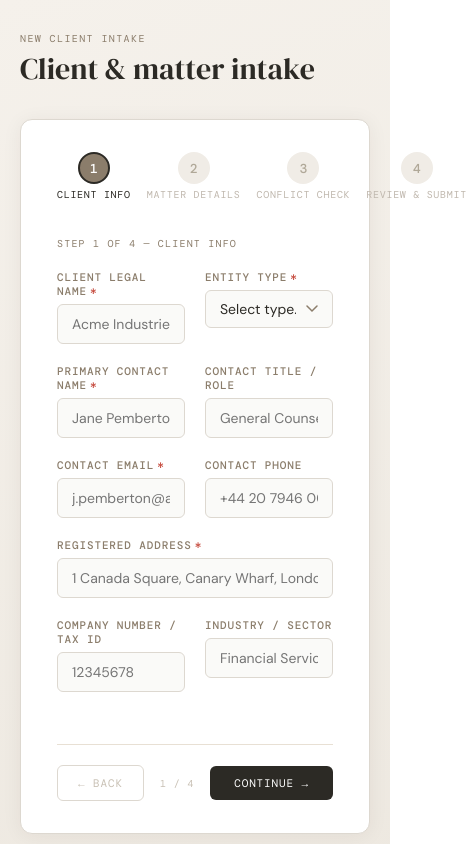
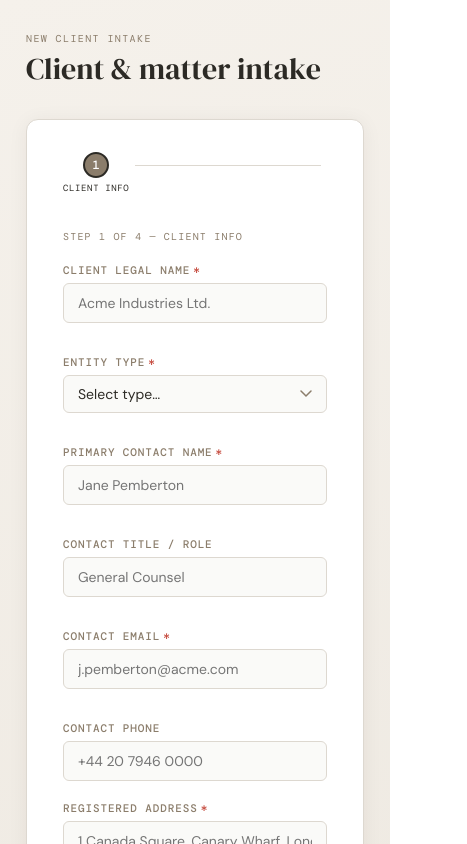
Before and after one commit to Hasitha076/Client-Intake-Automation, a React (Vite) app: page / in a window 390 px wide. Shown: the top 844 px of the page, 467 px wide, since content can reach past the window. Built offline with nearby package versions, Linux system fonts and the light colour scheme.

Commit message:
Update ClientIntakeForm.jsx
Mobile  responsive done

```diff
--- a/src/ClientIntakeForm.jsx
+++ b/src/ClientIntakeForm.jsx
@@ -93,58 +93,17 @@ const selectStyle = { ...inputStyle, appearance: "none", backgroundImage: "url(\
 
 function StepIndicator({ current }) {
   return (
-    <div style={{
-      display: "flex",
-      alignItems: "center",
-      marginBottom: 36,
-      gap: 0,
-    }}>
+    <div className="steps" style={{ display: "flex", alignItems: "center", marginBottom: 36, gap: 0 }}>
       {STEPS.map((step, i) => {
         const done = i < current;
         const active = i === current;
         return (
-          <div key={step.id} style={{ display: "flex", alignItems: "center", flex: 1 }}>
-            <div style={{ display: "flex", flexDirection: "column", alignItems: "center", flex: "none" }}>
-              <div style={{
-                width: 32,
-                height: 32,
-                borderRadius: "50%",
-                display: "flex",
-                alignItems: "center",
-                justifyContent: "center",
-                fontSize: done ? 14 : 13,
-                background: done ? "#2c2a25" : active ? "#8b7d6b" : "#f0ece6",
-                color: done || active ? "#fff" : "#b0a898",
-                fontFamily: "'DM Mono', monospace",
-                fontWeight: 500,
-                border: active ? "2px solid #2c2a25" : "none",
-                transition: "all 0.2s",
-                flexShrink: 0,
-              }}>
-                {done ? "✓" : i + 1}
-              </div>
-              <span style={{
-                marginTop: 4,
-                fontSize: 10,
-                fontFamily: "'DM Mono', monospace",
-                textTransform: "uppercase",
-                letterSpacing: "0.07em",
-                color: active ? "#2c2a25" : done ? "#8b7d6b" : "#c0b8ae",
-                whiteSpace: "nowrap",
-              }}>
-                {step.label}
-              </span>
+          <div key={step.id} className={`step ${done ? "done" : ""} ${active ? "active" : ""}`} style={{ display: "flex", alignItems: "center", flex: 1 }}>
+            <div className="step-inner" style={{ display: "flex", flexDirection: "column", alignItems: "center", flex: "none" }}>
+              <div className={`step-circle ${done ? "done" : ""} ${active ? "active" : ""}`}>{done ? "✓" : i + 1}</div>
+              <span className={`step-label ${active ? "active" : ""}`}>{step.label}</span>
             </div>
-            {i < STEPS.length - 1 && (
-              <div style={{
-                flex: 1,
-                height: 1,
-                background: done ? "#2c2a25" : "#ddd8d0",
-                margin: "0 8px",
-                marginBottom: 20,
-                transition: "background 0.3s",
-              }} />
-            )}
+            {i < STEPS.length - 1 && <div className={`step-bar ${done ? "done" : ""}`} />}
           </div>
         );
       })}
@@ -155,7 +114,7 @@ function StepIndicator({ current }) {
 function ClientStep({ data, onChange, errors }) {
   return (
     <div>
-      <div style={{ display: "grid", gridTemplateColumns: "1fr 1fr", gap: "0 20px" }}>
+      <div className="two-col" style={{ gap: "0 20px" }}>
         <FieldGroup label="Client legal name" required error={errors.clientName}>
           <input
             style={{ ...inputStyle, borderColor: errors.clientName ? "#c0392b" : "#ddd8d0" }}
@@ -216,7 +175,7 @@ function ClientStep({ data, onChange, errors }) {
           placeholder="1 Canada Square, Canary Wharf, London E14 5AB"
         />
       </FieldGroup>
-      <div style={{ display: "grid", gridTemplateColumns: "1fr 1fr", gap: "0 20px" }}>
+      <div className="two-col" style={{ gap: "0 20px" }}>
         <FieldGroup label="Company number / Tax ID">
           <input
             style={inputStyle}
@@ -241,7 +200,7 @@ function ClientStep({ data, onChange, errors }) {
 function MatterStep({ data, onChange, errors }) {
   return (
     <div>
-      <div style={{ display: "grid", gridTemplateColumns: "1fr 1fr", gap: "0 20px" }}>
+      <div className="two-col" style={{ gap: "0 20px" }}>
         <FieldGroup label="Matter type" required error={errors.matterType}>
           <select
             style={{ ...selectStyle, borderColor: errors.matterType ? "#c0392b" : "#ddd8d0" }}
@@ -278,7 +237,7 @@ function MatterStep({ data, onChange, errors }) {
           placeholder="Brief summary of the matter, key issues, and immediate needs…"
         />
       </FieldGroup>
-      <div style={{ display: "grid", gridTemplateColumns: "1fr 1fr", gap: "0 20px" }}>
+      <div className="two-col" style={{ gap: "0 20px" }}>
         <FieldGroup label="Opposing / adverse party">
           <input
             style={inputStyle}
@@ -313,9 +272,9 @@ function MatterStep({ data, onChange, errors }) {
         </FieldGroup>
       </div>
       <FieldGroup label="Billing arrangement">
-        <div style={{ display: "flex", gap: 12 }}>
+        <div className="billing-options" style={{ display: "flex", gap: 12 }}>
           {["Hourly rate", "Fixed fee", "Retainer", "Conditional"].map(opt => (
-            <label key={opt} style={{
+            <label key={opt} className="billing-option" style={{
               display: "flex",
               alignItems: "center",
               gap: 6,
@@ -362,7 +321,7 @@ function ConflictStep({ data, status, onCheck, checking }) {
         </p>
       </div>
 
-      <div style={{ display: "grid", gridTemplateColumns: "1fr 1fr", gap: "0 20px", marginBottom: 16 }}>
+      <div className="two-col" style={{ gap: "0 20px", marginBottom: 16 }}>
         <div style={{
           background: "#fafaf8",
           border: "1px solid #e8e0d4",
@@ -477,7 +436,7 @@ function ReviewStep({ clientData, matterData, conflictStatus }) {
         paddingBottom: 6,
         borderBottom: "1px solid #e8e0d4",
       }}>{title}</div>
-      <div style={{ display: "grid", gridTemplateColumns: "1fr 1fr", gap: "6px 20px" }}>
+      <div className="two-col" style={{ gap: "6px 20px" }}>
         {rows.map(([k, v]) => v ? (
           <div key={k}>
             <div style={{ fontSize: 10, fontFamily: "'DM Mono', monospace", color: "#b0a898", marginBottom: 2 }}>{k}</div>
@@ -649,7 +608,7 @@ export default function ClientIntakeForm() {
 
   if (submitted) {
     return (
-      <div style={{
+      <div className="intake-root" style={{
         minHeight: "100vh",
         background: "linear-gradient(160deg, #f5f1eb 0%, #ede8e0 100%)",
         display: "flex",
@@ -657,7 +616,7 @@ export default function ClientIntakeForm() {
         justifyContent: "center",
         padding: 24,
       }}>
-        <div style={{
+        <div className="intake-card" style={{
           background: "#fff",
           border: "1px solid #ddd8d0",
           borderRadius: 12,
@@ -734,20 +693,66 @@ export default function ClientIntakeForm() {
   }
 
   return (
-    <div style={{
+    <div className="intake-root" style={{
       minHeight: "100vh",
       background: "linear-gradient(160deg, #f5f1eb 0%, #ede8e0 100%)",
       padding: "32px 20px",
       fontFamily: "'DM Sans', sans-serif",
-    }}>
+      }}>
       <style>{`
         @import url('https://fonts.googleapis.com/css2?family=DM+Mono:wght@400;500&family=DM+Sans:wght@400;500&family=DM+Serif+Display&display=swap');
         @keyframes spin { to { transform: rotate(360deg); } }
         input:focus, select:focus, textarea:focus { border-color: #8b7d6b !important; box-shadow: 0 0 0 3px rgba(139,125,107,0.12); }
         input[type="radio"] { cursor: pointer; }
+        /* Layout helpers */
+        .two-col { display: grid; grid-template-columns: 1fr 1fr; }
+        .three-col { display: grid; grid-template-columns: repeat(3, 1fr); }
+
+        /* Step indicator */
+        .steps { width: 100%; display: flex; align-items: center; justify-content: center; }
+        .step { display: flex; align-items: center; flex: 0 0 auto; }
+        .step-inner { display: flex; flex-direction: column; align-items: center; }
+        .step-circle {
+          width: 32px; height: 32px; border-radius: 50%; display: flex; align-items: center; justify-content: center;
+          font-family: 'DM Mono', monospace; font-weight: 500; font-size: 13px;
+          background: #f0ece6; color: #b0a898; transition: all 0.18s; flex-shrink: 0;
+        }
+        /* Hide other steps completely so only the current step is visible and centered */
+        .step:not(.active) { display: none !important; }
+        .steps { justify-content: center; }
+        .step-circle.done { background: #2c2a25; color: #fff; font-size: 14px; }
+        .step-circle.active { background: #8b7d6b; color: #fff; border: 2px solid #2c2a25; }
+        .step-label { margin-top: 6px; font-size: 10px; font-family: 'DM Mono', monospace; text-transform: uppercase; letter-spacing: 0.07em; color: #c0b8ae; white-space: nowrap; }
+        .step-label.active { color: #2c2a25; }
+        .step-bar { flex: 1; height: 1px; background: #ddd8d0; margin: 0 8px; margin-bottom: 20px; transition: background .25s; }
+        .step-bar.done { background: #2c2a25; }
+
+        /* Billing options layout */
+        .billing-options { display: flex; gap: 12px; align-items: center; }
+        .billing-option { display: inline-flex; align-items: center; gap: 6px; }
+
+        /* Responsive adjustments */
+        @media (max-width: 640px) {
+          .intake-root { padding: 18px 12px; }
+          .intake-container { padding: 0 6px; }
+          .intake-card { padding: 18px; }
+          .two-col { grid-template-columns: 1fr; gap: 12px 0 !important; }
+          .three-col { grid-template-columns: 1fr; gap: 12px 0 !important; }
+          .intake-card input, .intake-card select, .intake-card textarea { font-size: 16px; padding: 12px 14px; }
+          .intake-card button { font-size: 15px; padding: 12px 14px; }
+          /* Step indicator adjustments for small screens */
+          .step-circle { width: 26px; height: 26px; font-size: 12px; }
+          .step-circle.done { font-size: 13px; }
+          .step-label { font-size: 9px; margin-top: 4px; }
+          .step-bar { margin: 0 6px; margin-bottom: 16px; }
+          .steps { gap: 6px; }
+          /* Stack billing options vertically on small screens */
+          .billing-options { flex-direction: column; align-items: stretch; gap: 10px; }
+          .billing-option { width: 100%; }
+        }
       `}</style>
 
-      <div style={{ maxWidth: 680, margin: "0 auto" }}>
+      <div className="intake-container" style={{ maxWidth: 680, margin: "0 auto" }}>
         {/* Header */}
         <div style={{ marginBottom: 32 }}>
           <div style={{
@@ -773,7 +778,7 @@ export default function ClientIntakeForm() {
         </div>
 
         {/* Card */}
-        <div style={{
+        <div className="intake-card" style={{
           background: "#fff",
           border: "1px solid #ddd8d0",
           borderRadius: 12,
```
